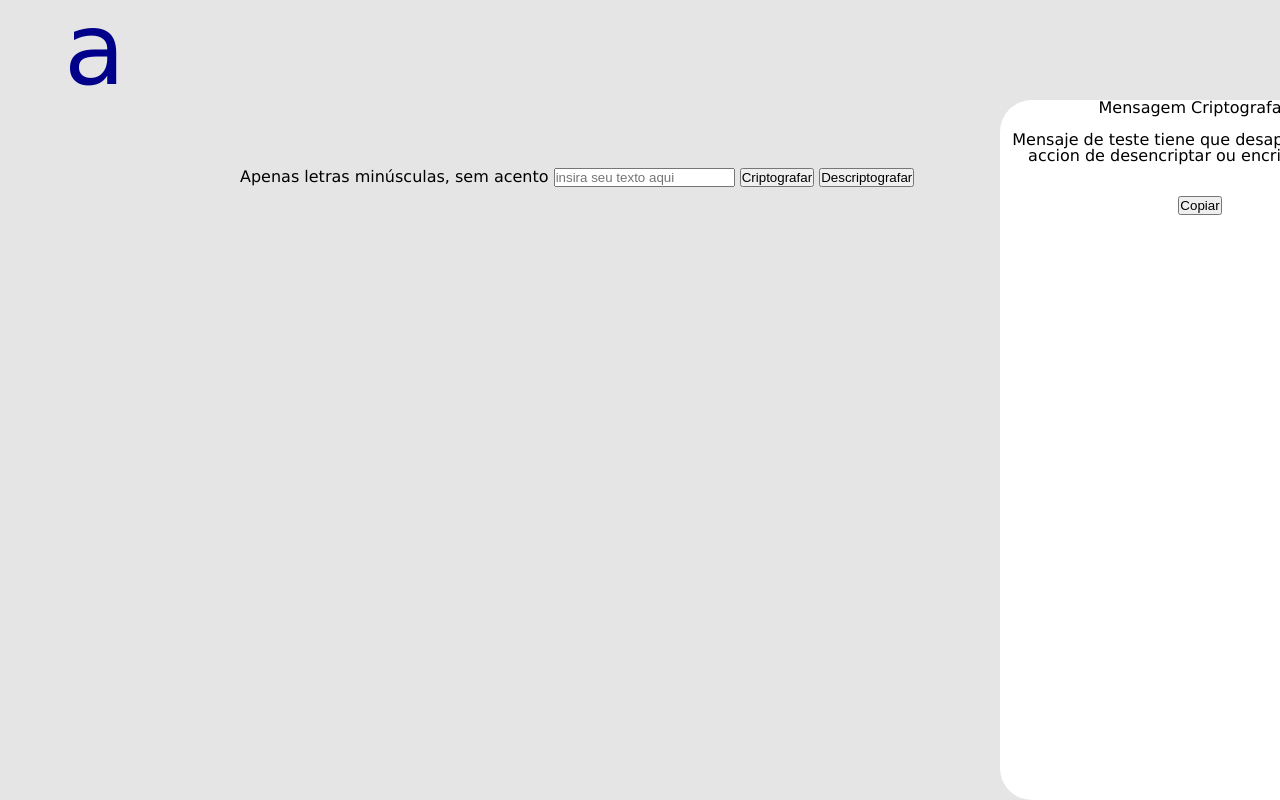
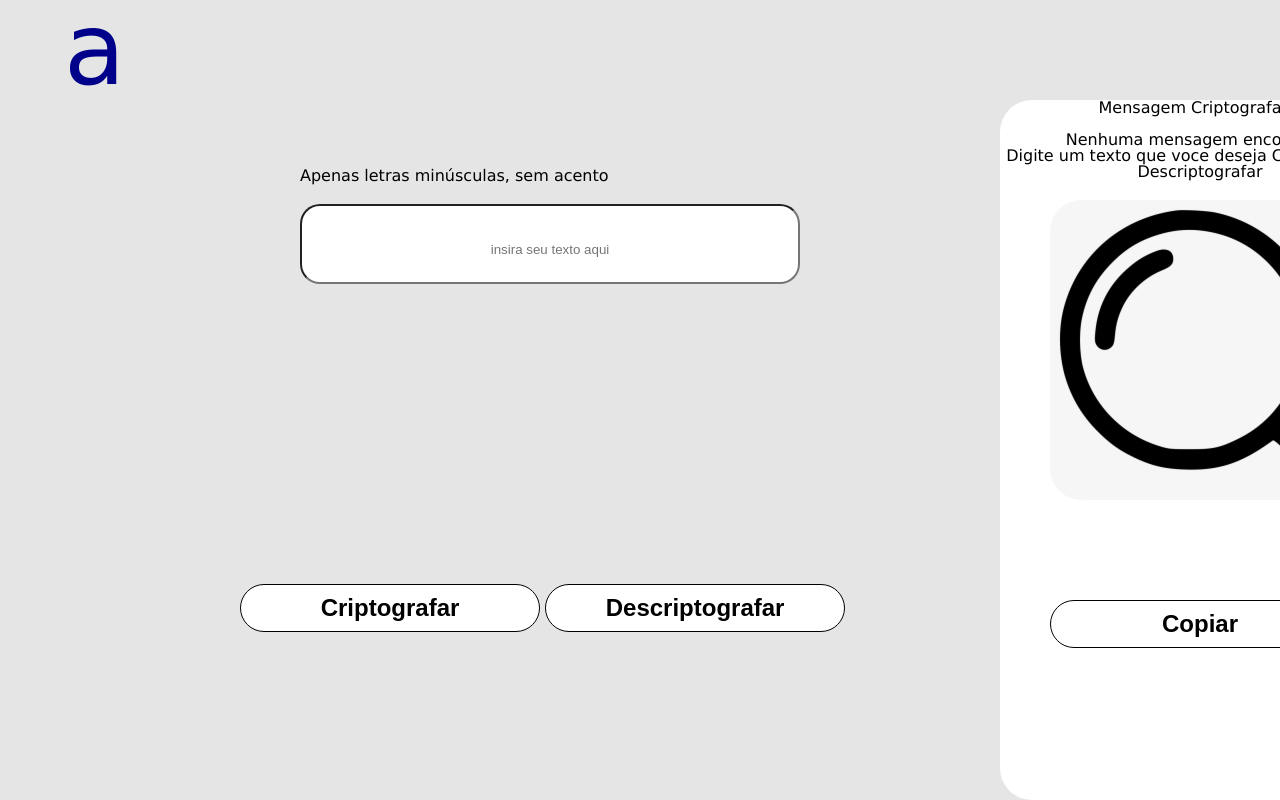
Before and after one commit to arquimedesGa/Alura-Challenge--Desafio1-l-gica, a plain HTML site: page index.html in a window 1280 px wide. Shown: the top 800 px of the page. Drawn offline with Linux system fonts and the light colour scheme.

Commit message:
desafio terminado

```diff
--- a/index.html
+++ b/index.html
@@ -18,10 +18,10 @@
     <main>
         <section class="form-box">
             <form class="form" onsubmit="return false">
-                <label for="name">Apenas letras minúsculas, sem acento</label>
+                <label for="name" class="etiqueta">Apenas letras minúsculas, sem acento</label>
                 <input type="text" id="name" placeholder="insira seu texto aqui">
-                <input type="submit" value="Criptografar" id="botonCrip" for="name">
-                <input type="submit" value="Descriptografar" id="botonDescrip" for="name">
+                <input type="submit" value="Criptografar" id="botonCrip" for="name" class="botones">
+                <input type="submit" value="Descriptografar" id="botonDescrip" for="name" class="botones">
             </form>
         </section>
 
@@ -29,7 +29,9 @@
             <h2 id="titulo-mensagem" >Mensagem Criptografada</h2>
             <br>
             <div id="mensagem-ocultar">
-                <h3>Mensaje de teste tiene que desaparecer con la accion de desencriptar ou encriptar codigo</h3>
+                <h3>Nenhuma mensagem encontrada</h3>
+                <p>Digite um texto que voce deseja Criptografar ou Descriptografar</p>
+                <img src="lupa.png" alt="lupa imagen">
             </div>
             <br>
             <p class="text-input" id="msg"></p>
--- a/style.css
+++ b/style.css
@@ -38,16 +38,18 @@ main {
 }
 
 .botones {
+    border-radius: 32px;
+    background: #ffffff;
+    border: 1px solid #000000;
     box-sizing: border-box;
-    display: flex;
-    flex-direction: row;
-    align-items: flex-start;
-    justify-content: space-between;
-    position: absolute;
-    width: 680px;
+    border-radius: 32px;
+    width: 300px;
     height: 48px;
-    left: 240px;
-    top: 240px;
+    font-size: 24px;
+    color: #000000;
+    font-weight: bold;
+    cursor: pointer;
+    margin-top: 300px;
 
 }
 
@@ -61,3 +63,49 @@ main {
     border-radius: 32px;
     text-align: center;
 }
+
+.etiqueta {
+    position: relative;
+    text-align: center;
+    margin-left: 60px;
+}
+
+#name {
+    padding-top: 10px;
+    position: relative;
+    width: 500px;
+    height: 80px;
+    margin-top: 20px;
+    border-radius: 20px;
+    text-align: center;
+    text-size-adjust: 100%;
+    margin-left: 60px;
+}
+
+button {
+    position: absolute;
+    width: 300px;
+    height: 300px;
+    left: 50px;
+    top: 500px;
+    border-radius: 32px;
+    background: #ffffff;
+    border: 1px solid #000000;
+    box-sizing: border-box;
+    border-radius: 32px;
+    width: 300px;
+    height: 48px;
+    font-size: 24px;
+    color: #000000;
+    font-weight: bold;
+    cursor: pointer;
+}
+
+img {
+    position: absolute;
+    width: 300px;
+    height: 300px;
+    left: 50px;
+    top: 100px;
+    border-radius: 32px;
+}
```
Also changed, not shown: lupa.png (added).
